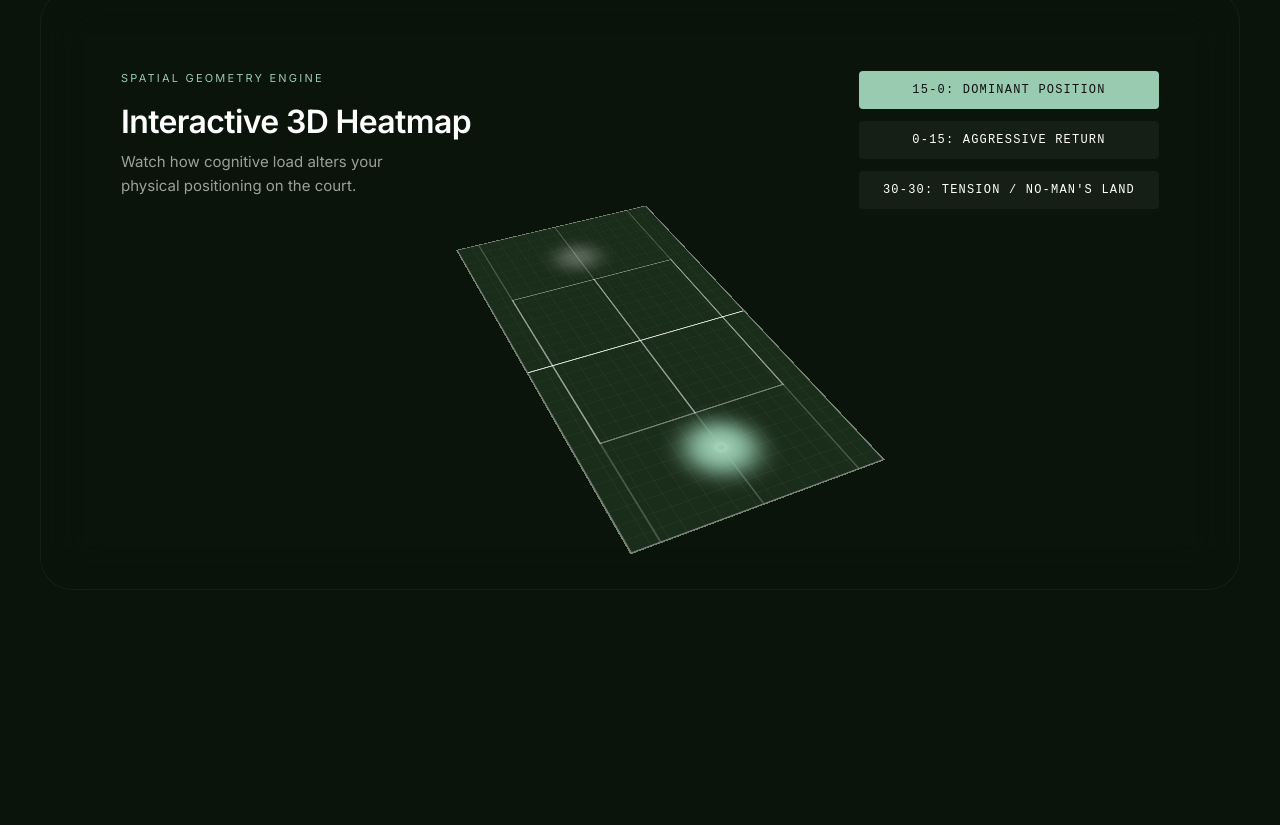
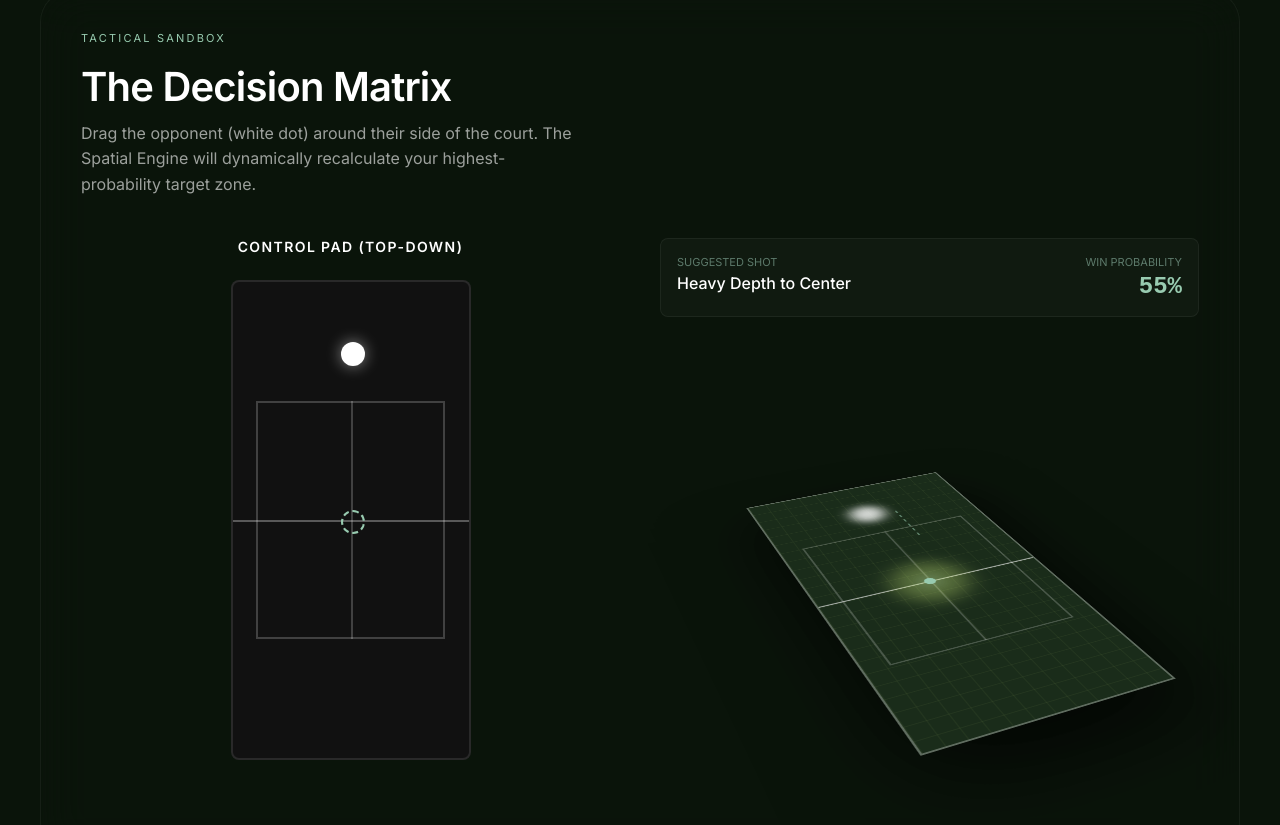
Before and after one commit to aakasharora15/Clutch-Command, a Next.js app: page /labs in a window 1280 px wide. Shown: the part 2100-2925 px from the top of the page. Built offline with nearby package versions, Linux system fonts and the light colour scheme; no server answers.

Commit message:
feat: add interactive 3D Decision Matrix to labs

```diff
--- a/src/app/labs/page.tsx
+++ b/src/app/labs/page.tsx
@@ -4,6 +4,7 @@ import HeartRateSimulator from '../../components/HeartRateSimulator';
 import ROICalculator from '../../components/ROICalculator';
 import CognitiveTest from '../../components/CognitiveTest';
 import TacticalBoard3D from '../../components/TacticalBoard3D';
+import DecisionMatrix from '../../components/DecisionMatrix';
 
 export const metadata = {
   title: 'Labs | Clutch Command',
@@ -51,6 +52,10 @@ export default function LabsPage() {
             </ScrollReveal>
 
             <ScrollReveal>
+              <DecisionMatrix />
+            </ScrollReveal>
+
+            <ScrollReveal>
               <TacticalBoard3D />
             </ScrollReveal>
 
--- /dev/null
+++ b/src/components/DecisionMatrix.tsx
@@ -0,0 +1,206 @@
+"use client";
+
+import React, { useState, useRef, useEffect } from 'react';
+import { motion, useMotionValue, useTransform } from 'framer-motion';
+
+export default function DecisionMatrix() {
+  const [oppPos, setOppPos] = useState({ x: 0.5, y: 0.15 }); // 0-1 scale relative to court
+  const containerRef = useRef<HTMLDivElement>(null);
+
+  // Derived Target Zone Logic
+  const getTargetZone = () => {
+    // Basic logic: hit where they aren't
+    let tx = 0.5;
+    let ty = 0.8;
+    let shotType = "Deep Center Rally";
+    let prob = 52;
+
+    if (oppPos.y > 0.4) {
+      // Opponent at net
+      ty = 0.1; // Deep lob
+      tx = oppPos.x > 0.5 ? 0.1 : 0.9;
+      shotType = "Topspin Lob / Passing Shot";
+      prob = 68;
+    } else {
+      // Opponent back
+      ty = 0.8;
+      if (oppPos.x < 0.3) {
+        tx = 0.8; // Go right
+        shotType = "Aggressive Cross-Court";
+        prob = 74;
+      } else if (oppPos.x > 0.7) {
+        tx = 0.2; // Go left
+        shotType = "Inside-Out Forehand";
+        prob = 71;
+      } else {
+        tx = 0.5;
+        ty = 0.5;
+        shotType = "Heavy Depth to Center";
+        prob = 55;
+      }
+    }
+    return { x: tx, y: ty, shotType, prob };
+  };
+
+  const target = getTargetZone();
+
+  const handleDrag = (e: any, info: any) => {
+    if (!containerRef.current) return;
+    const rect = containerRef.current.getBoundingClientRect();
+
+    // Calculate new relative position (0 to 1)
+    let newX = (info.point.x - rect.left) / rect.width;
+    let newY = (info.point.y - rect.top) / rect.height;
+
+    // Clamp values
+    newX = Math.max(0.05, Math.min(newX, 0.95));
+    newY = Math.max(0.05, Math.min(newY, 0.45)); // Only let them drag on their side of the net
+
+    setOppPos({ x: newX, y: newY });
+  };
+
+  return (
+    <div className="bento-item glass" style={{ padding: '40px', minHeight: '700px', display: 'flex', flexDirection: 'column', gap: '40px' }}>
+
+      {/* Header */}
+      <div>
+        <div style={{ fontSize: '11px', textTransform: 'uppercase', letterSpacing: '0.2em', color: 'var(--lime)', marginBottom: '16px' }}>Tactical Sandbox</div>
+        <h3 style={{ fontSize: '40px', color: '#fff', marginBottom: '8px' }}>The Decision Matrix</h3>
+        <p style={{ color: 'rgba(255,255,255,0.6)', fontSize: '16px', maxWidth: '500px' }}>
+          Drag the opponent (white dot) around their side of the court. The Spatial Engine will dynamically recalculate your highest-probability target zone.
+        </p>
+      </div>
+
+      <div style={{ display: 'grid', gridTemplateColumns: 'repeat(auto-fit, minmax(300px, 1fr))', gap: '40px', flex: 1 }}>
+
+        {/* Left Column: 2D Drag Pad */}
+        <div style={{ display: 'flex', flexDirection: 'column', alignItems: 'center' }}>
+          <h4 style={{ color: '#fff', marginBottom: '24px', fontSize: '14px', letterSpacing: '0.1em', textTransform: 'uppercase' }}>Control Pad (Top-Down)</h4>
+
+          <div
+            ref={containerRef}
+            style={{
+              width: '240px', height: '480px', background: '#111',
+              border: '2px solid rgba(255,255,255,0.1)', position: 'relative',
+              borderRadius: '8px', overflow: 'hidden'
+            }}
+          >
+            {/* 2D Court Lines */}
+            <div style={{ position: 'absolute', top: '50%', left: 0, right: 0, height: '2px', background: 'rgba(255,255,255,0.3)' }} />
+            <div style={{ position: 'absolute', top: '25%', bottom: '25%', left: '10%', right: '10%', border: '2px solid rgba(255,255,255,0.2)' }} />
+            <div style={{ position: 'absolute', top: '25%', bottom: '25%', left: '50%', width: '2px', background: 'rgba(255,255,255,0.2)' }} />
+
+            {/* Draggable Opponent */}
+            <motion.div
+              drag
+              dragElastic={0}
+              dragMomentum={false}
+              onDrag={handleDrag}
+              style={{
+                position: 'absolute',
+                top: 0, left: 0, // Pos driven by transform via state
+                x: `calc(${oppPos.x * 240}px - 12px)`,
+                y: `calc(${oppPos.y * 480}px - 12px)`,
+                width: '24px', height: '24px',
+                borderRadius: '50%', background: '#fff',
+                cursor: 'grab', zIndex: 10,
+                boxShadow: '0 0 15px rgba(255,255,255,0.5)'
+              }}
+              whileDrag={{ scale: 1.2, cursor: 'grabbing' }}
+            />
+
+            {/* Target Indicator on 2D */}
+            <motion.div
+              animate={{ x: `calc(${target.x * 240}px - 12px)`, y: `calc(${target.y * 480}px - 12px)` }}
+              transition={{ type: "spring", stiffness: 100, damping: 20 }}
+              style={{
+                position: 'absolute', top: 0, left: 0,
+                width: '24px', height: '24px',
+                borderRadius: '50%', border: '2px dashed var(--lime)',
+                pointerEvents: 'none'
+              }}
+            />
+          </div>
+        </div>
+
+        {/* Right Column: 3D Engine Output & Data */}
+        <div style={{ display: 'flex', flexDirection: 'column' }}>
+
+          <div style={{ display: 'flex', justifyContent: 'space-between', marginBottom: '24px', padding: '16px', background: 'rgba(255,255,255,0.03)', borderRadius: '8px', border: '1px solid rgba(255,255,255,0.05)' }}>
+            <div>
+              <div style={{ fontSize: '11px', color: 'var(--faint)', textTransform: 'uppercase', marginBottom: '4px' }}>Suggested Shot</div>
+              <div style={{ fontSize: '16px', color: '#fff', fontWeight: 500 }}>{target.shotType}</div>
+            </div>
+            <div style={{ textAlign: 'right' }}>
+              <div style={{ fontSize: '11px', color: 'var(--faint)', textTransform: 'uppercase', marginBottom: '4px' }}>Win Probability</div>
+              <div style={{ fontSize: '24px', color: 'var(--lime)', fontWeight: 700, fontFamily: 'monospace' }}>{target.prob}%</div>
+            </div>
+          </div>
+
+          <div style={{ flex: 1, position: 'relative', perspective: '1000px', display: 'flex', alignItems: 'center', justifyContent: 'center' }}>
+
+            {/* 3D Court Projection */}
+            <motion.div
+              style={{
+                width: '240px', height: '480px', background: '#1A2C1A',
+                border: '2px solid rgba(255,255,255,0.3)',
+                transformStyle: 'preserve-3d',
+                position: 'relative',
+                boxShadow: '0 40px 100px rgba(0,0,0,0.8)'
+              }}
+              animate={{ rotateX: 60, rotateZ: -25 }}
+              transition={{ duration: 1 }}
+            >
+              <div style={{ position: 'absolute', inset: 0, backgroundImage: 'linear-gradient(rgba(217,248,127,0.05) 1px, transparent 1px), linear-gradient(90deg, rgba(217,248,127,0.05) 1px, transparent 1px)', backgroundSize: '20px 20px' }} />
+              <div style={{ position: 'absolute', top: '50%', left: 0, right: 0, height: '2px', background: 'rgba(255,255,255,0.6)' }} />
+              <div style={{ position: 'absolute', top: '25%', bottom: '25%', left: '10%', right: '10%', border: '2px solid rgba(255,255,255,0.2)' }} />
+              <div style={{ position: 'absolute', top: '25%', bottom: '25%', left: '50%', width: '2px', background: 'rgba(255,255,255,0.2)' }} />
+
+              {/* Opponent in 3D */}
+              <motion.div
+                animate={{ top: `${oppPos.y * 100}%`, left: `${oppPos.x * 100}%` }}
+                transition={{ type: "spring", stiffness: 200, damping: 25 }}
+                style={{
+                  position: 'absolute', width: '40px', height: '40px',
+                  background: 'rgba(255,255,255,0.8)', filter: 'blur(8px)',
+                  transform: 'translate(-50%, -50%)', borderRadius: '50%'
+                }}
+              />
+
+              {/* Target Zone in 3D */}
+              <motion.div
+                animate={{ top: `${target.y * 100}%`, left: `${target.x * 100}%` }}
+                transition={{ type: "spring", stiffness: 100, damping: 20 }}
+                style={{
+                  position: 'absolute', width: '80px', height: '80px',
+                  background: 'rgba(217,248,127,0.3)', filter: 'blur(12px)',
+                  transform: 'translate(-50%, -50%)', borderRadius: '50%'
+                }}
+              />
+              <motion.div
+                animate={{ top: `${target.y * 100}%`, left: `${target.x * 100}%` }}
+                transition={{ type: "spring", stiffness: 100, damping: 20 }}
+                style={{
+                  position: 'absolute', width: '12px', height: '12px',
+                  background: 'var(--lime)', boxShadow: '0 0 20px var(--lime)',
+                  transform: 'translate(-50%, -50%)', borderRadius: '50%'
+                }}
+              />
+
+              {/* Trajectory Line (CSS Hack) */}
+              <svg style={{ position: 'absolute', inset: 0, overflow: 'visible', pointerEvents: 'none' }}>
+                <motion.line
+                  x1="50%" y1="95%"
+                  animate={{ x2: `${target.x * 100}%`, y2: `${target.y * 100}%` }}
+                  transition={{ type: "spring", stiffness: 100, damping: 20 }}
+                  stroke="var(--lime)" strokeWidth="2" strokeDasharray="6 6" opacity="0.5"
+                />
+              </svg>
+
+            </motion.div>
+          </div>
+        </div>
+      </div>
+    </div>
+  );
+}
```
